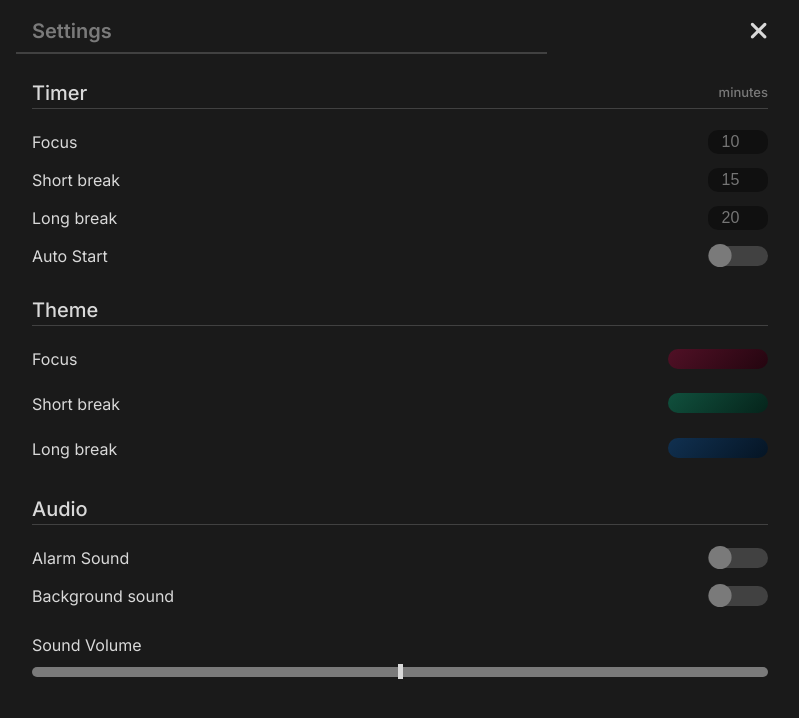
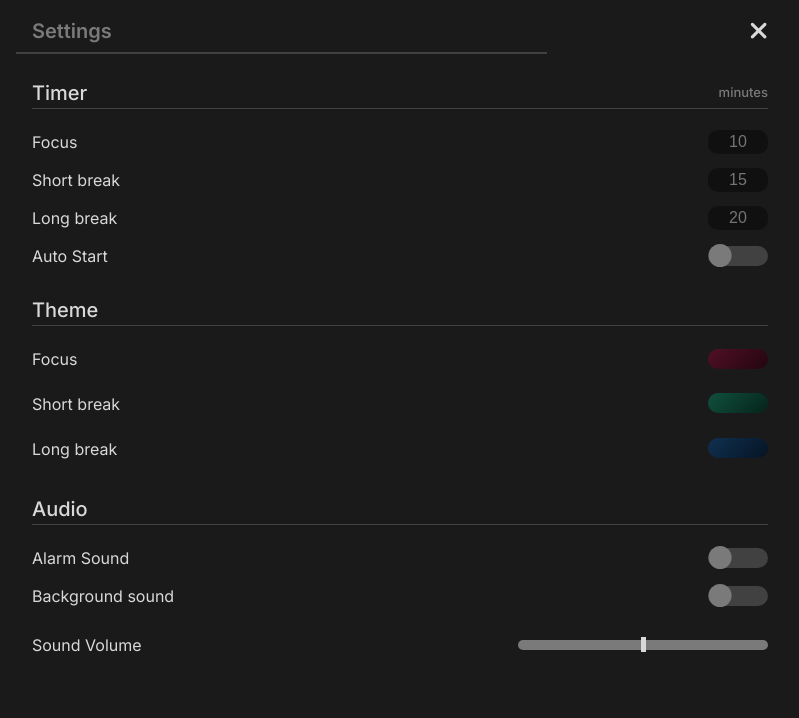
Before and after one commit to marcinn1337/pomodoro, a React (Vite) app: page / in a window 1280 px wide. Both pictures are taken after a click on the button 1257 px from the left and 22 px from the top of the page. Shown: the top 718 px of the page, without its empty margins (240-1039 px from the left). Built offline with nearby package versions, Linux system fonts and the light colour scheme.

Commit message:
Created an alert component that displays on error, prevented from refreshing after pressing enter on task input form.

```diff
--- a/src/Timer.jsx
+++ b/src/Timer.jsx
@@ -1,7 +1,6 @@
 import { useState } from 'react'
 import Settings from './components/Settings'
 import Clock from './components/Clock'
-import Background from './components/Background'
 import Tasks from './components/Tasks'
 import QuickNotes from './components/QuickNotes'
 
@@ -15,10 +14,30 @@ function Timer() {
 		setCurrentPhase(phase)
 	}
 
+	// Background setup
+	const colorHues = {
+		focus: JSON.parse(localStorage.getItem('pomodoroSettings')).focusBgHue,
+		shortBreak: JSON.parse(localStorage.getItem('pomodoroSettings')).shortBreakBgHue,
+		longBreak: JSON.parse(localStorage.getItem('pomodoroSettings')).longBreakBgHue,
+	}
+	const getCurrentBg = () => {
+		switch (currentPhase) {
+			case 'focus':
+				return `linear-gradient(135deg, hsl(${colorHues.focus},66%, 19%) 0%, hsl(${colorHues.focus},75%,8%) 100%)`
+			case 'shortBreak':
+				return `linear-gradient(135deg, hsl(${colorHues.shortBreak},66%, 19%) 0%, hsl(${colorHues.shortBreak},75%,8%) 100%)`
+			case 'longBreak':
+				return `linear-gradient(135deg, hsl(${colorHues.longBreak},66%, 19%) 0%, hsl(${colorHues.longBreak},75%,8%) 100%)`
+			default:
+				break
+		}
+	}
+	const styles = {
+		background: getCurrentBg(),
+	}
 	return (
 		<>
-			<Background currentPhase={currentPhase} />
-			<div className='timer'>
+			<div className='timer' style={styles}>
 				<button onClick={toggleSettings} className='timer__open-settings-btn'>
 					<i className='fa-solid fa-gear'></i>
 				</button>
--- /dev/null
+++ b/src/components/Alert.jsx
@@ -0,0 +1,12 @@
+import { useRef } from 'react'
+
+export default function Alert() {
+
+
+	return (
+		<div className='alert'>
+			<i className='fa-solid fa-triangle-exclamation'></i>
+			<p>Task name must contain between 3 and 60 characters</p>
+		</div>
+	)
+}
--- a/src/components/Settings.jsx
+++ b/src/components/Settings.jsx
@@ -27,8 +27,29 @@ export default function Settings(props) {
 		localStorage.setItem('pomodoroSettings', JSON.stringify(settings))
 	}, [settings])
 
+	const checkForError = () => {
+		// Check if any number input has value lower than 1 min
+		if (settings.focusTime < 1 || settings.shortBreakTime < 1 || settings.longBreakTime < 1) {
+			console.log('elo1')
+		}
+
+		// Check if any number input has value higher than 60min
+		if (settings.focusTime > 60 || settings.shortBreakTime > 60 || settings.longBreakTime > 60) {
+			console.log('elo2')
+		}
+
+		// Check if any number input has empty value
+		if (settings.focusTime == '' || settings.shortBreakTime == '' || settings.longBreakTime == '') {
+			console.log('elo3')
+		}
+	}
+	const closeSettings = () => {
+		checkForError()
+		// props.toggleSettings()
+	}
 	const updateSettings = e => {
 		const { name, value, type, checked } = e.target
+
 		setSettings(prevSettings => {
 			return {
 				...prevSettings,
@@ -47,7 +68,7 @@ export default function Settings(props) {
 			<section className='settings'>
 				<div className='settings__header'>
 					<h2 className='settings__header-title'>Settings</h2>
-					<button onClick={props.toggleSettings} className='settings__header-close'>
+					<button onClick={closeSettings} className='settings__header-close'>
 						<i className='fa-solid fa-xmark'></i>
 					</button>
 				</div>
--- a/src/components/Tasks.jsx
+++ b/src/components/Tasks.jsx
@@ -1,19 +1,30 @@
 import { useState, useEffect, useRef } from 'react'
 import { nanoid } from 'nanoid'
 import Task from './TaskItem'
+import Alert from './Alert'
 
 function Tasks() {
 	const [taskList, setTaskList] = useState(JSON.parse(localStorage.getItem('pomodoroTaskList')) || [])
 	const [taskInput, setTaskInput] = useState('')
 	const updateInput = e => setTaskInput(e.target.value)
+	const [isAlertOn, setIsAlertOn] = useState(false)
 
-	// Save taskList to local storage when taskList is updated
+	// Save [taskList] to local storage when task list is updated
 	useEffect(() => {
 		localStorage.setItem('pomodoroTaskList', JSON.stringify(taskList))
 	}, [taskList])
 
 	// Add new task to the beginning of task list
-	const addNewTask = () => {
+	const addNewTask = e => {
+		e.preventDefault()
+		if (taskInput.length <= 3 || taskInput.length > 60) {
+			setIsAlertOn(true)
+			setTimeout(() => {
+				setIsAlertOn(false)
+			}, 4000)
+			return
+		}
+
 		setTaskList(prevTaskList => [
 			{
 				id: nanoid(),
@@ -61,7 +72,7 @@ function Tasks() {
 				<i className='fa-solid fa-file-lines'></i>
 				<h4 className='timer__tasks-header-title'>Tasks</h4>
 			</div>
-			<form className='timer__tasks-form'>
+			<form onSubmit={addNewTask} className='timer__tasks-form'>
 				<input
 					value={taskInput}
 					onChange={updateInput}
@@ -69,11 +80,12 @@ function Tasks() {
 					placeholder='Type task description...'
 					className='timer__tasks-form-input'
 				/>
-				<button type='button' onClick={addNewTask} className='timer__tasks-form-btn'>
+				<button onClick={addNewTask} className='timer__tasks-form-btn'>
 					Add
 				</button>
 			</form>
 			<ul className='timer__tasks-list'>{JSXtaskItems}</ul>
+			{isAlertOn && <Alert />}
 		</section>
 	)
 }
--- a/src/css/index.css
+++ b/src/css/index.css
@@ -38,27 +38,14 @@ i {
 }
 
 body {
-  min-height: 100vh;
   font-size: 1.6rem;
   line-height: 1.5;
   -webkit-font-smoothing: antialiased;
 }
 
-.background {
-  position: absolute;
-  top: 0;
-  left: 0;
-  min-height: 100vh;
-  width: 100%;
-  z-index: -10;
-}
-
 .timer {
   padding-block: 1em;
   padding-inline: 10px;
-  position: absolute;
-  top: 0;
-  left: 0;
   display: -webkit-box;
   display: -ms-flexbox;
   display: flex;
@@ -69,9 +56,8 @@ body {
   -webkit-box-align: stretch;
       -ms-flex-align: stretch;
           align-items: stretch;
+  z-index: 0;
   min-height: 100vh;
-  width: 100%;
-  z-index: 0;
 }
 
 .timer__open-settings-btn {
@@ -431,6 +417,7 @@ section .section-header h4 {
   margin-top: 0.5em;
   border: none;
   border-radius: 10px;
+  cursor: pointer;
 }
 .settings__section input[type=number] {
   -moz-appearance: textfield;
@@ -507,7 +494,7 @@ section .section-header h4 {
      -moz-appearance: none;
           appearance: none;
   height: 20px;
-  min-width: 100px;
+  min-width: 60px;
   max-width: 100px;
   background-color: #4da78c;
 }
@@ -553,7 +540,6 @@ section .section-header h4 {
           transform: scaleY(1);
 }
 .settings__section .volume-range {
-  position: relative;
   -webkit-appearance: none;
   height: 10px;
   width: 100%;
@@ -566,7 +552,110 @@ section .section-header h4 {
   height: 15px;
   cursor: pointer;
 }
+.settings input::-webkit-outer-spin-button,
+.settings input::-webkit-inner-spin-button {
+  -webkit-appearance: none;
+  margin: 0;
+}
+.settings input[type=number] {
+  -moz-appearance: textfield;
+}
 
+.alert {
+  padding: 1em 2em;
+  position: fixed;
+  bottom: 0.5em;
+  left: 50%;
+  display: grid;
+  grid-template-columns: 70px auto;
+  grid-template-rows: 1fr;
+  -webkit-box-align: center;
+      -ms-flex-align: center;
+          align-items: center;
+  width: calc(100% - 20px);
+  max-width: 650px;
+  border: 1px solid rgba(217, 217, 217, 0.5);
+  -webkit-transform: translateX(-150%);
+          transform: translateX(-150%);
+  border-radius: 15px;
+  background-color: rgba(0, 0, 0, 0.4);
+  color: rgb(217, 217, 217);
+  -webkit-animation: alertSlide 4s both;
+          animation: alertSlide 4s both;
+}
+.alert p {
+  font-family: "Inter", sans-serif;
+  font-size: 1.8rem;
+}
+.alert i {
+  font-size: 3.5rem;
+}
+
+@-webkit-keyframes alertSlide {
+  0% {
+    -webkit-transform: translateX(200%);
+            transform: translateX(200%);
+    opacity: 1;
+  }
+  7% {
+    -webkit-transform: translateX(-55%);
+            transform: translateX(-55%);
+    opacity: 1;
+  }
+  10% {
+    -webkit-transform: translateX(-45%);
+            transform: translateX(-45%);
+    opacity: 1;
+  }
+  12% {
+    -webkit-transform: translateX(-50%);
+            transform: translateX(-50%);
+    opacity: 1;
+  }
+  90% {
+    -webkit-transform: translateX(-50%);
+            transform: translateX(-50%);
+    opacity: 1;
+  }
+  100% {
+    -webkit-transform: translateX(-50%);
+            transform: translateX(-50%);
+    opacity: 0;
+  }
+}
+
+@keyframes alertSlide {
+  0% {
+    -webkit-transform: translateX(200%);
+            transform: translateX(200%);
+    opacity: 1;
+  }
+  7% {
+    -webkit-transform: translateX(-55%);
+            transform: translateX(-55%);
+    opacity: 1;
+  }
+  10% {
+    -webkit-transform: translateX(-45%);
+            transform: translateX(-45%);
+    opacity: 1;
+  }
+  12% {
+    -webkit-transform: translateX(-50%);
+            transform: translateX(-50%);
+    opacity: 1;
+  }
+  90% {
+    -webkit-transform: translateX(-50%);
+            transform: translateX(-50%);
+    opacity: 1;
+  }
+  100% {
+    -webkit-transform: translateX(-50%);
+            transform: translateX(-50%);
+    opacity: 0;
+  }
+}
 @media (min-width: 420px) {
   .timer__tasks-list-item {
     grid-template-columns: 15px 85% 20px;
@@ -578,6 +667,12 @@ section .section-header h4 {
   }
   .timer__tasks-list-item {
     grid-template-columns: 15px 90% 20px;
+  }
+  .settings__section label:last-of-type {
+    min-width: 30%;
+  }
+  .settings__section .volume-range {
+    max-width: 250px;
   }
 }
 @media (min-width: 768px) {
@@ -735,8 +830,7 @@ section .section-header h4 {
   }
   .timer__tasks {
     margin-right: 0.7em;
-    min-width: 48%;
-    max-width: 48%;
+    width: clamp(490px, 48%, 850px);
   }
   .timer__tasks-list {
     max-height: 315px;
@@ -748,7 +842,6 @@ section .section-header h4 {
     height: unset;
     min-height: 300px;
     margin-left: 0.7em;
-    min-width: 48%;
-    max-width: 48%;
+    width: clamp(490px, 48%, 850px);
   }
 }/*# sourceMappingURL=index.css.map */
--- a/src/sass/index.scss
+++ b/src/sass/index.scss
@@ -37,32 +37,19 @@ i {
 	font-size: 2.5rem;
 }
 body {
-	min-height: 100vh;
 	font-size: 1.6rem;
 	line-height: 1.5;
 	-webkit-font-smoothing: antialiased;
 }
 
-.background {
-	position: absolute;
-	top: 0;
-	left: 0;
-	min-height: 100vh;
-	width: 100%;
-	z-index: -10;
-}
 .timer {
 	padding-block: 1em;
 	padding-inline: 10px;
-	position: absolute;
-	top: 0;
-	left: 0;
 	display: flex;
 	flex-direction: column;
 	align-items: stretch;
+	z-index: 0;
 	min-height: 100vh;
-	width: 100%;
-	z-index: 0;
 }
 // Timer open settings btn
 .timer__open-settings-btn {
@@ -361,6 +348,7 @@ section {
 			margin-top: 0.5em;
 			border: none;
 			border-radius: 10px;
+			cursor: pointer;
 		}
 		input[type='number'] {
 			-moz-appearance: textfield;
@@ -410,7 +398,7 @@ section {
 		.color-preview {
 			appearance: none;
 			height: 20px;
-			min-width: 100px;
+			min-width: 60px;
 			max-width: 100px;
 			background-color: #4da78c;
 		}
@@ -462,7 +450,6 @@ section {
 			transform: scaleY(1);
 		}
 		.volume-range {
-			position: relative;
 			-webkit-appearance: none;
 			height: 10px;
 			width: 100%;
@@ -475,6 +462,68 @@ section {
 				cursor: pointer;
 			}
 		}
+	}
+
+	// HIDE INDICATORS FROM NUMBER INPUT
+	input::-webkit-outer-spin-button,
+	input::-webkit-inner-spin-button {
+		-webkit-appearance: none;
+		margin: 0;
+	}
+	input[type='number'] {
+		-moz-appearance: textfield;
+	}
+}
+
+.alert {
+	padding: 1em 2em;
+	position: fixed;
+	bottom: 0.5em;
+	left: 50%;
+	display: grid;
+	grid-template-columns: 70px auto;
+	grid-template-rows: 1fr;
+	align-items: center;
+	width: calc(100% - 20px);
+	max-width: 650px;
+	border: 1px solid colors.$subFontColor;
+	transform: translateX(-150%);
+	border-radius: $border-radius;
+	background-color: colors.$hardGlassColor;
+	color: colors.$fontColor;
+	animation: alertSlide 4s both;
+	p {
+		font-family: 'Inter', sans-serif;
+		font-size: 1.8rem;
+	}
+	i {
+		font-size: 3.5rem;
+	}
+}
+@keyframes alertSlide {
+	0% {
+		transform: translateX(200%);
+		opacity: 1;
+	}
+	7% {
+		transform: translateX(-55%);
+		opacity: 1;
+	}
+	10% {
+		transform: translateX(-45%);
+		opacity: 1;
+	}
+	12% {
+		transform: translateX(-50%);
+		opacity: 1;
+	}
+	90% {
+		transform: translateX(-50%);
+		opacity: 1;
+	}
+	100% {
+		transform: translateX(-50%);
+		opacity: 0;
 	}
 }
 
@@ -500,6 +549,16 @@ section {
 		&-list {
 			&-item {
 				grid-template-columns: 15px 90% 20px;
+			}
+		}
+	}
+	.settings {
+		&__section {
+			label:last-of-type {
+				min-width: 30%;
+			}
+			.volume-range {
+				max-width: 250px;
 			}
 		}
 	}
@@ -622,8 +681,7 @@ section {
 	// To Do List
 	.timer__tasks {
 		margin-right: 0.7em;
-		min-width: 48%;
-		max-width: 48%;
+		width: clamp(490px, 48%, 850px);
 		&-list {
 			max-height: 315px;
 			&-item {
@@ -637,7 +695,6 @@ section {
 		height: unset;
 		min-height: 300px;
 		margin-left: 0.7em;
-		min-width: 48%;
-		max-width: 48%;
+		width: clamp(490px, 48%, 850px);
 	}
 }
```
Also changed, not shown: 1 other file (tests, documents, lock files or other folders).
